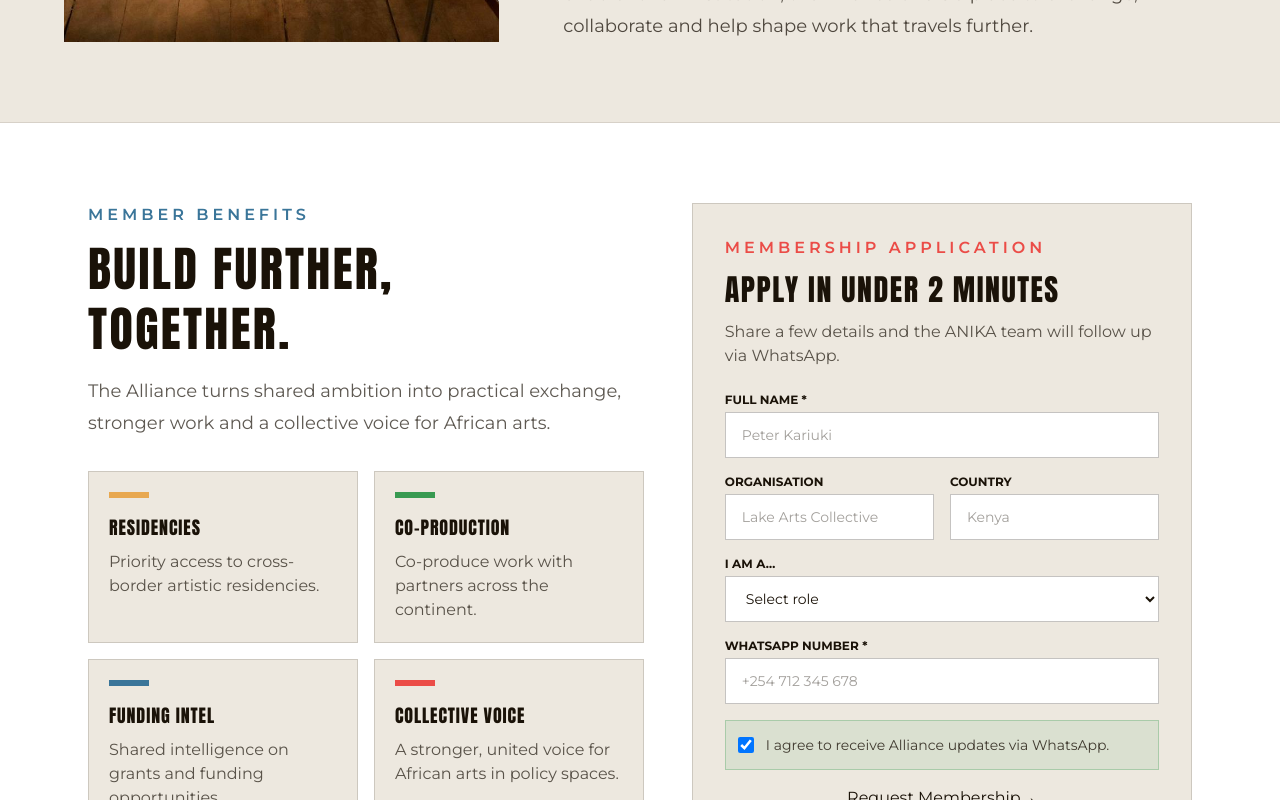
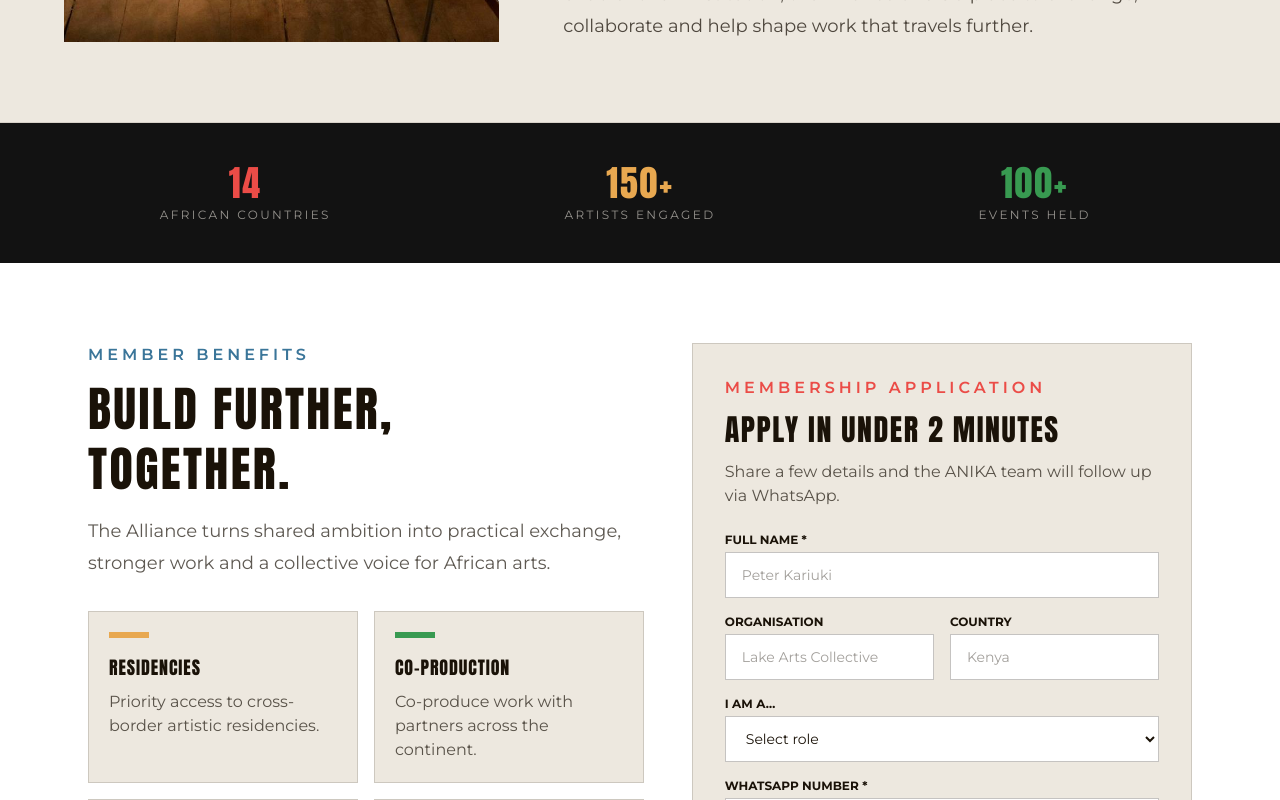
Before and after one commit to Jkosencha/Anika-Initiative, a React (Vite) app: page /alliance in a window 1280 px wide. Shown: the part 1300-2100 px from the top of the page. Built offline with nearby package versions, Linux system fonts and the light colour scheme.

Commit message:
Feat: Minor Alliance updates

```diff
--- a/src/pages/AlliancePage.jsx
+++ b/src/pages/AlliancePage.jsx
@@ -1,4 +1,6 @@
 import { useState } from 'react'
+import Reveal from '../components/Reveal'
+import Counter from '../components/Counter'
 
 const BENEFITS = [
   { title: 'Residencies', text: 'Priority access to cross-border artistic residencies.', accent: 'gold' },
@@ -36,7 +38,7 @@ export default function AlliancePage() {
           aria-hidden="true"
           className='absolute -top-10 right-0 w-64 h-64 md:w-80 md:h-80 object-contain pointer-events-none select-none'
         />
-        <div className='relative z-10 mx-auto max-w-6xl px-6'>
+        <Reveal className='relative z-10 mx-auto max-w-6xl px-6'>
           <h1 className="mt-4 max-w-3xl font-display text-5xl uppercase leading-[0.95] sm:text-7xl">
             Pan-African Arts Alliance
           </h1>
@@ -44,17 +46,19 @@ export default function AlliancePage() {
             A living network for artists, cultural organisations, enablers and institutions
             building work that crosses borders.
           </p>
-        </div>
+        </Reveal>
       </section>
 
       <section className="border-b border-ink/10 bg-cream px-6 py-16 md:px-16 md:py-20">
         <div className="mx-auto grid max-w-6xl gap-6 lg:grid-cols-[0.8fr_1.2fr] lg:items-start lg:gap-16">
-          <img
+          <Reveal as="figure" className="h-full min-h-72">
+            <img
             src="/RAYA1.jpg"
             alt="Artists and cultural partners gathered together"
-            className="h-full min-h-72 w-full object-cover"
-          />
-          <div>
+            className="h-full w-full object-cover"
+            />
+          </Reveal>
+          <Reveal delay={150}>
             <p className="font-body text-base font-semibold uppercase tracking-[0.25em] text-anika-blue">
               About the Alliance
             </p>
@@ -86,13 +90,30 @@ export default function AlliancePage() {
                 to exchange, collaborate and help shape work that travels further.
               </p>
             </div>
-          </div>
+          </Reveal>
+        </div>
+      </section>
+
+      <section className="bg-charcoal px-6 py-10 text-cream md:px-16">
+        <div className="mx-auto grid max-w-6xl grid-cols-1 gap-8 sm:grid-cols-3">
+          <Reveal className="text-center">
+            <p className="font-display text-4xl text-coral"><Counter to={14} /></p>
+            <p className="mt-1 font-body text-xs uppercase tracking-[0.2em] text-cream/60">African countries</p>
+          </Reveal>
+          <Reveal delay={100} className="text-center">
+            <p className="font-display text-4xl text-gold"><Counter to={150} suffix="+" /></p>
+            <p className="mt-1 font-body text-xs uppercase tracking-[0.2em] text-cream/60">Artists engaged</p>
+          </Reveal>
+          <Reveal delay={200} className="text-center">
+            <p className="font-display text-4xl text-anika-green"><Counter to={100} suffix="+" /></p>
+            <p className="mt-1 font-body text-xs uppercase tracking-[0.2em] text-cream/60">Events held</p>
+          </Reveal>
         </div>
       </section>
 
       <section className="bg-white px-6 py-20 md:px-16">
         <div className="mx-auto grid max-w-6xl grid-cols-1 gap-12 px-6 lg:grid-cols-[1fr_0.9fr] lg:items-start">
-          <div>
+          <Reveal>
             <p className="font-body text-base font-semibold uppercase tracking-[0.25em] text-anika-blue">
               Member benefits
             </p>
@@ -104,17 +125,17 @@ export default function AlliancePage() {
               collective voice for African arts.
             </p>
             <div className="mt-8 grid grid-cols-1 gap-4 sm:grid-cols-2">
-              {BENEFITS.map((b) => (
-                <div key={b.title} className="border border-ink/15 bg-cream p-5">
+              {BENEFITS.map((b, i) => (
+                <Reveal key={b.title} delay={i * 100} className="border border-ink/15 bg-cream p-5">
                   <div className={`h-1.5 w-10 ${accentBar[b.accent]}`} />
                   <h3 className="mt-4 font-display text-lg uppercase tracking-wide text-ink">{b.title}</h3>
                   <p className="mt-2 font-body text-base leading-6 text-ink/70">{b.text}</p>
-                </div>
+                </Reveal>
               ))}
             </div>
-          </div>
+          </Reveal>
 
-          <div className="border border-ink/15 bg-cream p-6 sm:p-8">
+          <Reveal delay={150} className="border border-ink/15 bg-cream p-6 sm:p-8">
             <p className="font-body text-base font-semibold uppercase tracking-[0.25em] text-coral">Membership application</p>
             <h2 className="mt-3 font-display text-3xl uppercase tracking-wide text-ink">
               Apply in under 2 minutes
@@ -225,7 +246,7 @@ export default function AlliancePage() {
                 </button>
               </form>
             )}
-          </div>
+          </Reveal>
         </div>
       </section>
     </main>
```
